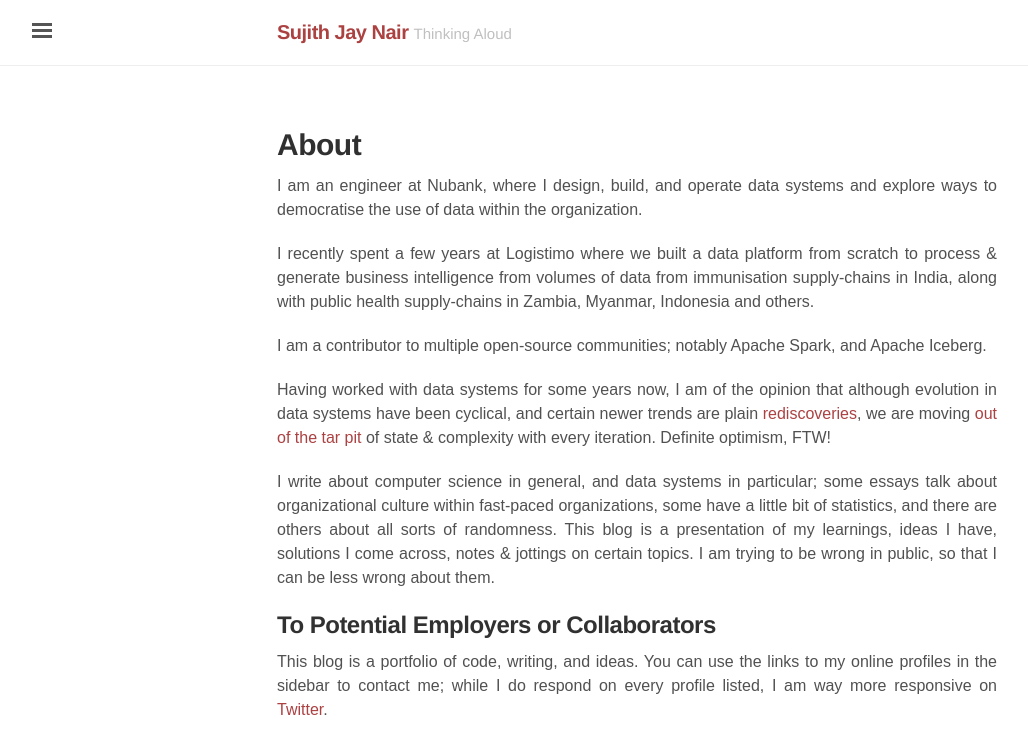
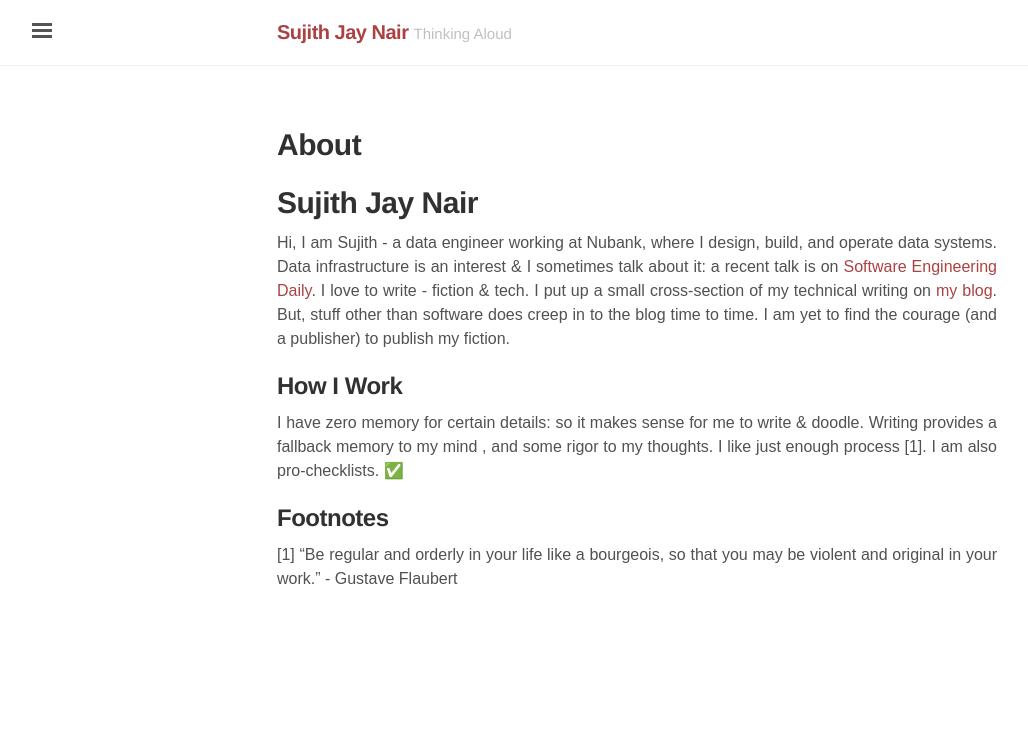
Before and after one commit to sujithjay/sujithjay.github.io, a Jekyll site: the page built from about.md, in a window 1280 px wide. Shown: the top 754 px of the page, without its empty margins (3-1031 px from the left). Built offline with Jekyll 4.4.1, drawn with Linux system fonts in a browser that asks for light colours; nearby versions of some CDN libraries; some web fonts are replaced.

Commit message:
Update about.md

```diff
--- a/about.md
+++ b/about.md
@@ -2,16 +2,13 @@
 layout: page
 title: About
 ---
-I am an engineer at Nubank, where I design, build, and operate data systems and explore ways to democratise the use of data within the organization.
+# Sujith Jay Nair
 
-I recently spent a few years at Logistimo where we built a data platform from scratch to process & generate business intelligence from volumes of data from immunisation supply-chains in India, along with public health supply-chains in Zambia, Myanmar, Indonesia and others.
+Hi, I am Sujith - a data engineer working at Nubank, where I design, build, and operate data systems. Data infrastructure is an interest & I sometimes talk about it: a recent talk is on [Software Engineering Daily](https://softwareengineeringdaily.com/2020/02/06/nubank-data-engineering-with-sujith-nair/). I love to write - fiction & tech. I put up a small cross-section of my technical writing on [my blog](https://sujithjay.com). But, stuff other than software does creep in to the blog time to time. I am yet to find the courage (and a publisher) to publish my fiction.
 
-I am a contributor to multiple open-source communities; notably Apache Spark, and Apache Iceberg.
-
-Having worked with data systems for some years now, I am of the opinion that although evolution in data systems have been cyclical, and certain newer trends are plain [rediscoveries](https://twitter.com/suj1th/status/1195442753389387782), we are moving [out of the tar pit](http://curtclifton.net/papers/MoseleyMarks06a.pdf) of state & complexity with every iteration. Definite optimism, FTW!
-
-I write about computer science in general, and data systems in particular; some essays talk about organizational culture within fast-paced organizations, some have a little bit of statistics, and there are others about all sorts of randomness. This blog is a presentation of my learnings, ideas I have, solutions I come across, notes & jottings on certain topics. I am trying to be wrong in public, so that I can be less wrong about them.
+## How I Work
+I have zero memory for certain details: so it makes sense for me to write & doodle. Writing provides a fallback memory to my mind , and some rigor to my thoughts. I like just enough process [1]. I am also pro-checklists. ✅
 
 
-## To Potential Employers or Collaborators
-This blog is a portfolio of code, writing, and ideas. You can use the links to my online profiles in the sidebar to contact me; while I do respond on every profile listed, I am way more responsive on [Twitter](https://twitter.com/suj1th).
+## Footnotes
+[1] “Be regular and orderly in your life like a bourgeois, so that you may be violent and original in your work.” - Gustave Flaubert
```
